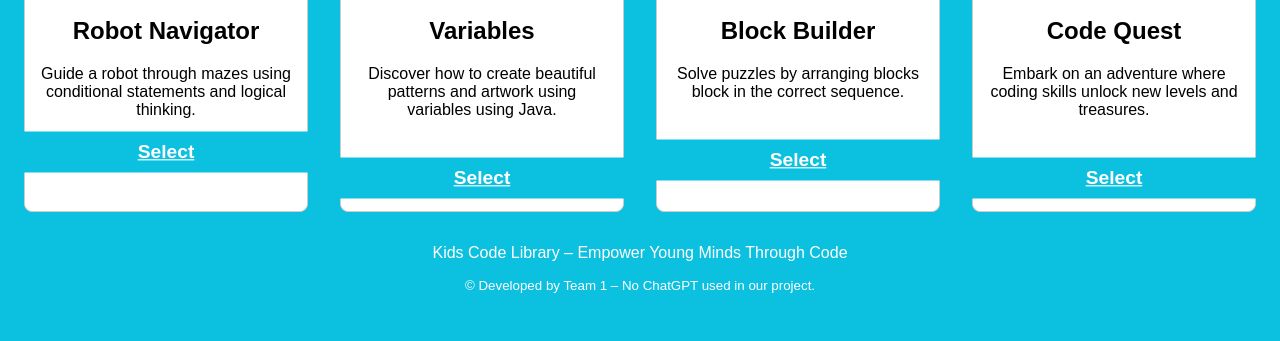
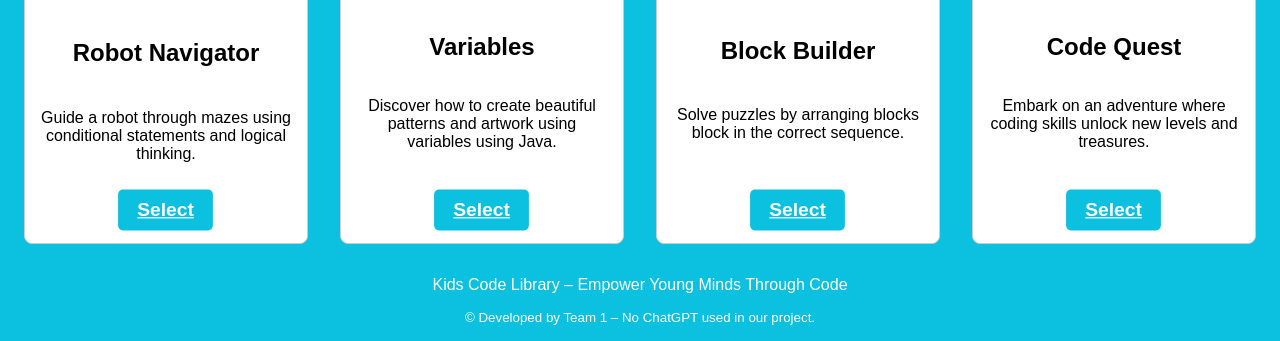
Before and after one commit to bikash88588/group-project-bikash, a plain HTML site: page index.html in a window 1280 px wide. Shown: the part 663-1004 px from the top of the page. Before the commit the page ends 972 px from the top, so only its background shows below. Drawn offline with Linux system fonts and the light colour scheme.

Commit message:
Update index.html

```diff
--- a/index.html
+++ b/index.html
@@ -24,6 +24,14 @@
       padding: 1em 2em;
       position: relative;
     }
+
+    /*.nav-container{
+      background-color: green;
+      color: white;
+      font-weight: bold;
+      border-radius: 4px;
+      cursor: pointer;
+    }*/
 
     .nav-container {
       width: 100%;
@@ -69,6 +77,9 @@
       width: 100%;
       max-width: 250px;
       text-align: center;
+      display: flex;
+      flex-direction: column;
+      justify-content: space-between;
     }
 
     .feature-btn {
@@ -105,7 +116,7 @@
     /* responsive element adjustment need to check if applicable */
     @media (max-width: 500px) {
       header {
-        min-height: 15vh;
+        min-height: 10vh;
         padding: 2em 1em;
         background-position: top center;
         background-size: contain;
```
